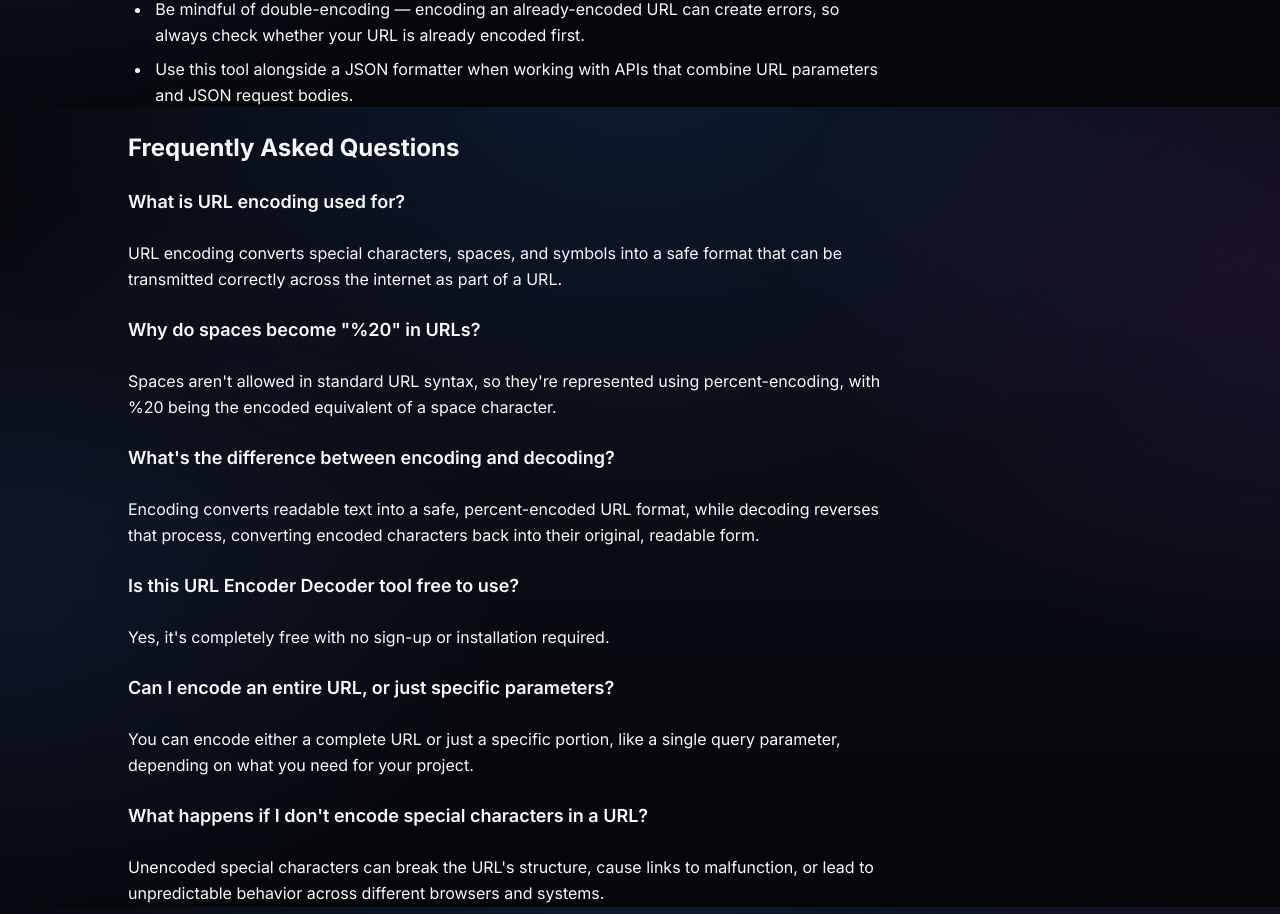
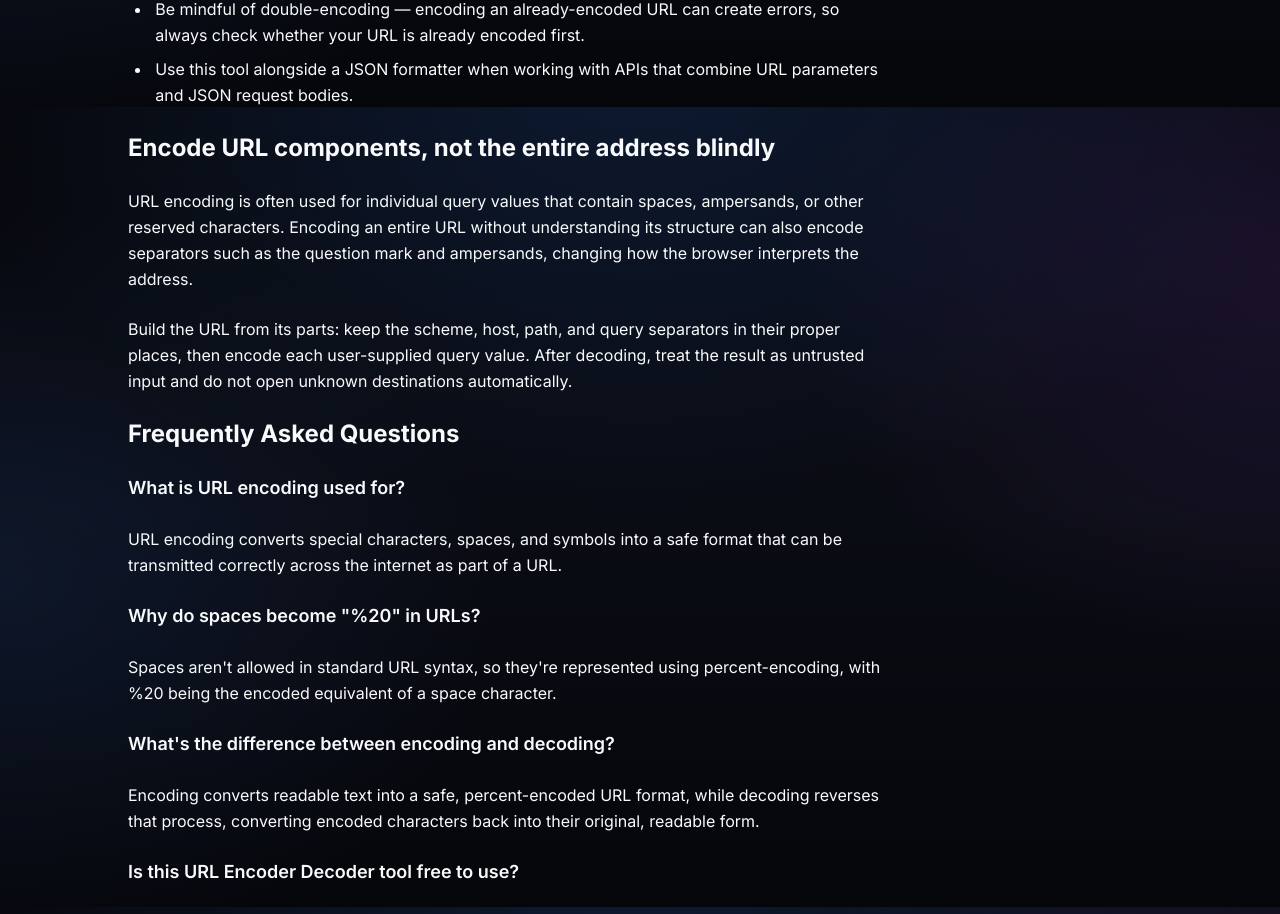
Before and after one commit to surajkumar122024-star/ok01, a Next.js app: page /blog/url-encoder-decoder-guide in a window 1280 px wide. Shown: the part 3893-4807 px from the top of the page. Built offline with nearby package versions, Linux system fonts and the light colour scheme.

Commit message:
Add distinct practical section to guide

```diff
--- a/src/app/blog/url-encoder-decoder-guide/page.tsx
+++ b/src/app/blog/url-encoder-decoder-guide/page.tsx
@@ -140,6 +140,7 @@ export default function UrlEncoderDecoderGuideArticle() {
           <li>Use this tool alongside a JSON formatter when working with APIs that combine URL parameters and JSON request bodies.</li>
           </ul>
 
+          <h2 className="text-2xl font-bold mt-8">Encode URL components, not the entire address blindly</h2><p>URL encoding is often used for individual query values that contain spaces, ampersands, or other reserved characters. Encoding an entire URL without understanding its structure can also encode separators such as the question mark and ampersands, changing how the browser interprets the address.</p><p>Build the URL from its parts: keep the scheme, host, path, and query separators in their proper places, then encode each user-supplied query value. After decoding, treat the result as untrusted input and do not open unknown destinations automatically.</p>
           <h2 id="faq" className="text-2xl font-bold mt-8">Frequently Asked Questions</h2>
           <h3 className="text-lg font-semibold mt-4">What is URL encoding used for?</h3>
           <p>URL encoding converts special characters, spaces, and symbols into a safe format that can be transmitted correctly across the internet as part of a URL.</p>
```
